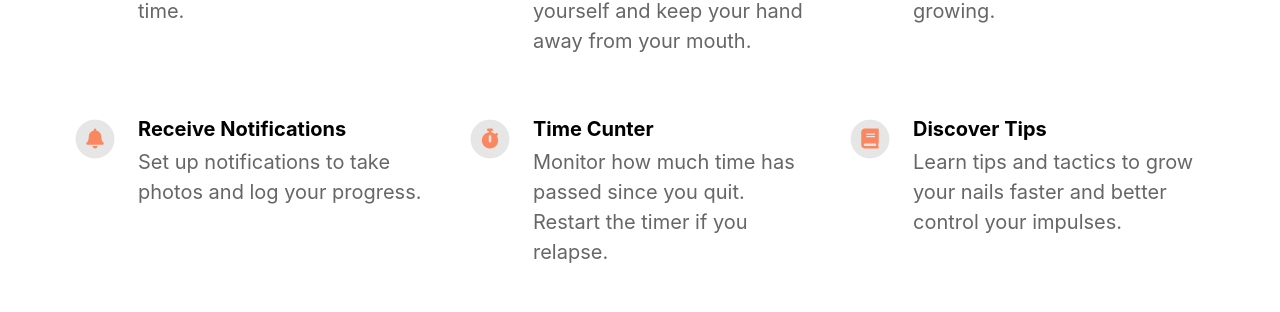
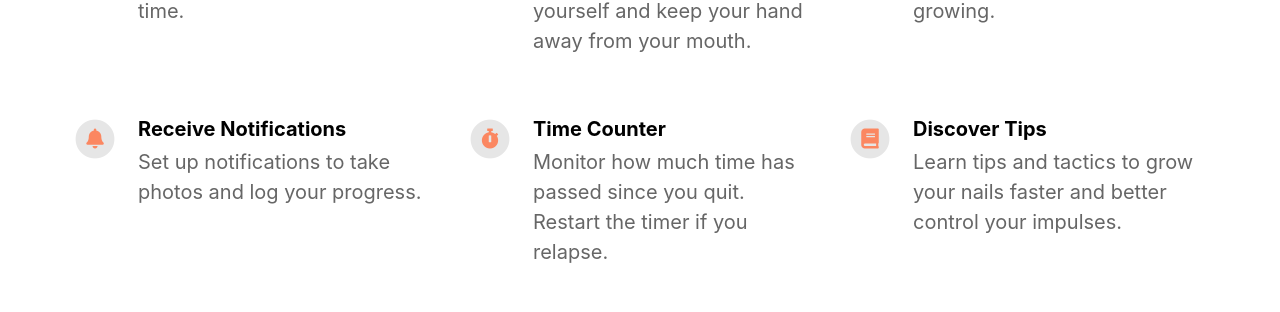
Before and after one commit to ezebecke/NailKeeper-page, a Jekyll site: the page built from index.html, in a window 1280 px wide. Shown: the part 1176-1488 px from the top of the page. Built offline with Jekyll 4.4.1, drawn with Linux system fonts in a browser that asks for light colours; nearby versions of some CDN libraries.

Commit message:
Typo fix

```diff
--- a/_config.yml
+++ b/_config.yml
@@ -51,7 +51,7 @@ features                                  :
     description                           : Set up notifications to take photos and log your progress.
     fontawesome_icon_name                 : bell
 
-  - title                                 : Time Cunter
+  - title                                 : Time Counter
     description                           : Monitor how much time has passed since you quit. Restart the timer if you relapse.
     fontawesome_icon_name                 : stopwatch
 
```
